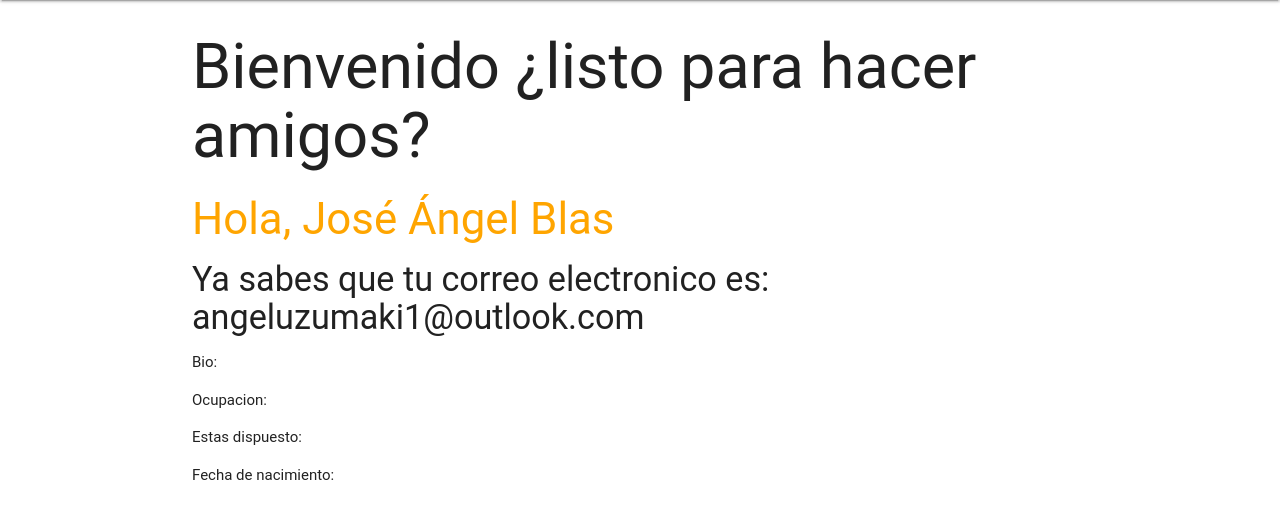
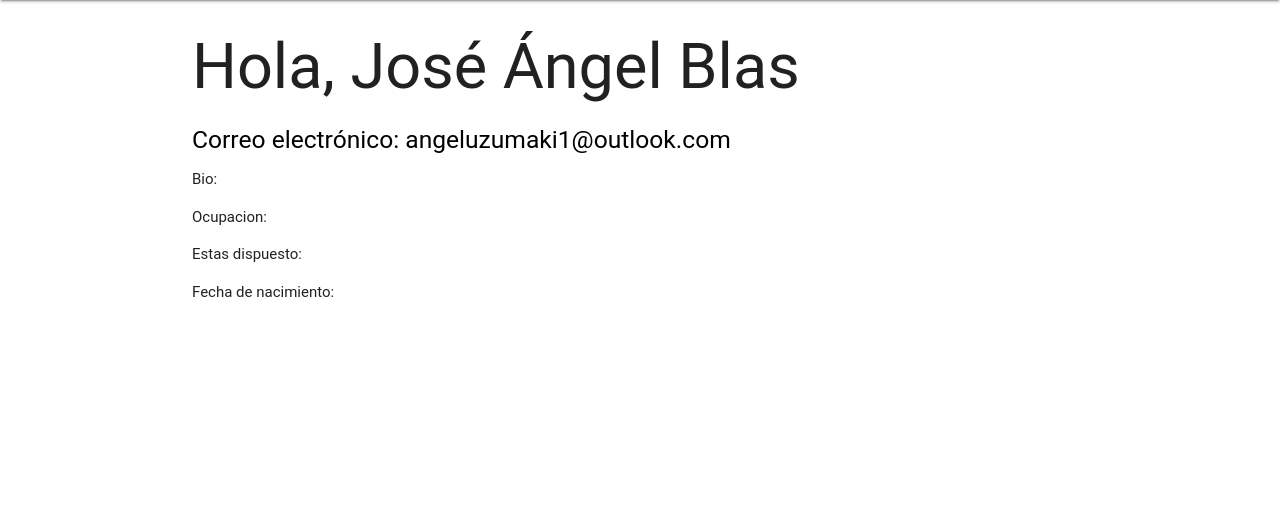
Before and after one commit to Jemilianomr/Sakalapeda, a Django app: a page that uses accounts/templates/accounts/perfil.html in a window 1280 px wide. Shown: the part 64-583 px from the top of the page. Run offline with Django 3.2, Linux system fonts and the light colour scheme; a user stored in the database is signed in; data comes from the database, SQL or seed files in the repository; both versions use the stored data as it was after the commit; some libraries are stand-ins or nearby versions; some web fonts are replaced.

Commit message:
Casi final

```diff
--- a/accounts/templates/accounts/perfil.html
+++ b/accounts/templates/accounts/perfil.html
@@ -2,11 +2,10 @@
 
 {%block content%}
 
-<h1>Bienvenido ¿listo para hacer amigos?</h1>
+<h1>Hola, {{request.user.first_name}} {{request.user.last_name}}</h1>
 
 {%if request.user.is_authenticated%}
-	<h3>Hola, {{request.user.first_name}} {{request.user.last_name}}</h3>
-	<h4>Ya sabes que tu correo electronico es: {{request.user.email}}</h4>
+	<h5>Correo electrónico: {{request.user.email}}</h5>
 
 	<p>Bio: {{request.user.perfil.bio}}</p>
 	<p>Ocupacion: {{request.user.perfil.ocupacion}}</p>
```
Also changed, not shown: accounts/views.py (line endings or trailing spaces), db.sqlite3, media/files/El-Principito.jpg (added), media/files/fifa_qbQX430.jpg (added), media/files/gif.gif (deleted), media/files/images.png (deleted), media/files/pokemongo.jpg (added), media/files/proyecto.jpeg (added), media/files/shishis_7zcVA77.jpg (deleted), media/files/shishis_8no78bX.jpg (deleted), media/files/shishis_YoWCxT9.jpg (deleted), media/files/shishis_pkxAza4.jpg (deleted).
